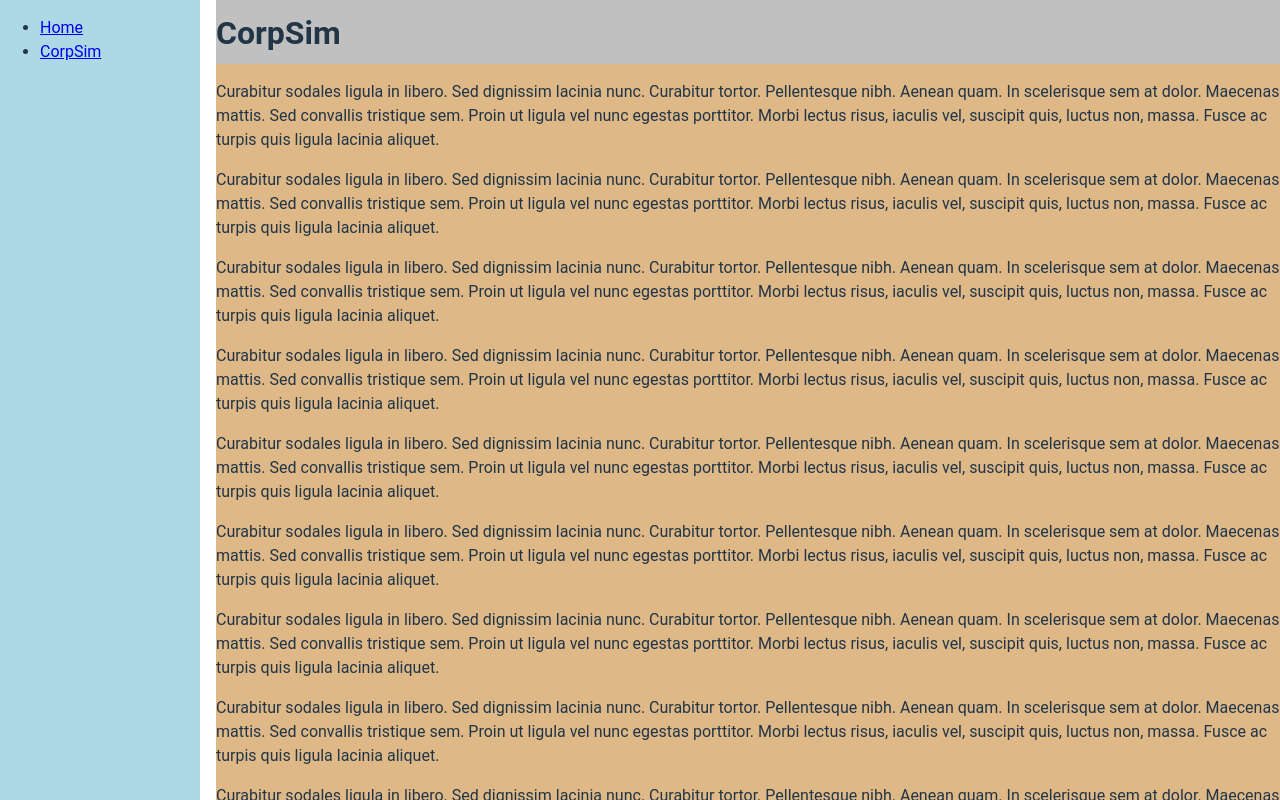
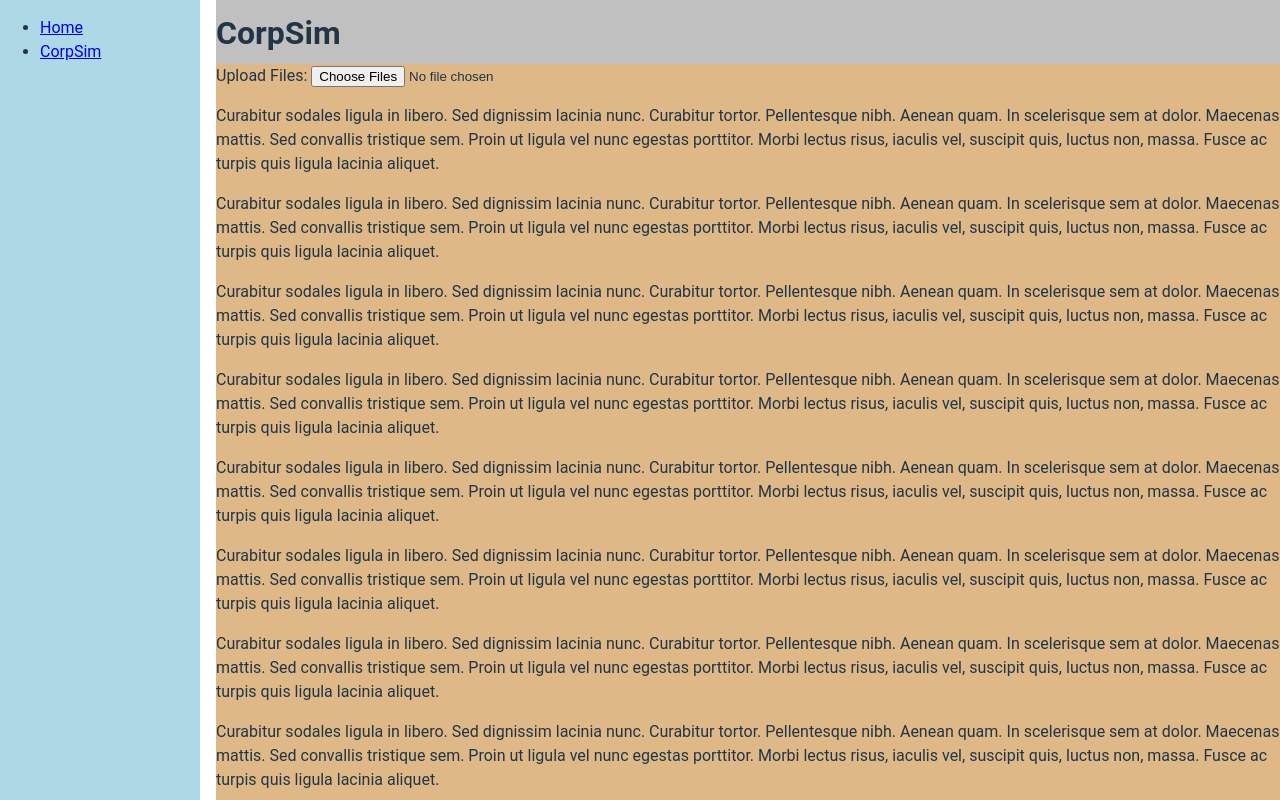
Before and after one commit to JasonGoemaat/bb-sim, a Vue app: page /corp in a window 1280 px wide. Built offline with nearby package versions, Linux system fonts and the light colour scheme.

Commit message:
File input element at least getting file list

```diff
--- a/package.json
+++ b/package.json
@@ -16,6 +16,6 @@
   },
   "devDependencies": {
     "@vitejs/plugin-vue": "^3.1.0",
-    "vite": "^3.1.0"
+    "vite": "^3.1.8"
   }
 }
--- a/src/Views/CorpSim.vue
+++ b/src/Views/CorpSim.vue
@@ -1,4 +1,6 @@
 <script setup>
+import UploadFile from '../components/UploadFile.vue'
+
 </script>
 
 <template>
@@ -7,6 +9,7 @@
       <h1>CorpSim</h1>
     </div>
     <div class="content">
+      <UploadFile></UploadFile>
       <p>Curabitur sodales ligula in libero. Sed dignissim lacinia nunc. Curabitur tortor. Pellentesque nibh. Aenean quam. In scelerisque sem at dolor. Maecenas mattis. Sed convallis tristique sem. Proin ut ligula vel nunc egestas porttitor. Morbi lectus risus, iaculis vel, suscipit quis, luctus non, massa. Fusce ac turpis quis ligula lacinia aliquet.</p>
       <p>Curabitur sodales ligula in libero. Sed dignissim lacinia nunc. Curabitur tortor. Pellentesque nibh. Aenean quam. In scelerisque sem at dolor. Maecenas mattis. Sed convallis tristique sem. Proin ut ligula vel nunc egestas porttitor. Morbi lectus risus, iaculis vel, suscipit quis, luctus non, massa. Fusce ac turpis quis ligula lacinia aliquet.</p>
       <p>Curabitur sodales ligula in libero. Sed dignissim lacinia nunc. Curabitur tortor. Pellentesque nibh. Aenean quam. In scelerisque sem at dolor. Maecenas mattis. Sed convallis tristique sem. Proin ut ligula vel nunc egestas porttitor. Morbi lectus risus, iaculis vel, suscipit quis, luctus non, massa. Fusce ac turpis quis ligula lacinia aliquet.</p>
--- /dev/null
+++ b/src/components/UploadFile.vue
@@ -0,0 +1,16 @@
+<script setup>
+// https://developer.mozilla.org/en-US/docs/Web/API/File_API/Using_files_from_web_applications
+const handleFiles = (event) => {
+  console.log('handleFiles event:', event)
+  const fileList = event.target.files
+  console.log('handleFiles fileList:', fileList)
+}
+
+</script>
+
+<template>
+  Upload Files: <input ref="filesInputElement" @change="handleFiles" type="file" id="input" multiple />
+</template>
+
+<style scoped>
+</style>
```
Also changed, not shown: 1 other file (tests, documents, lock files or other folders).
